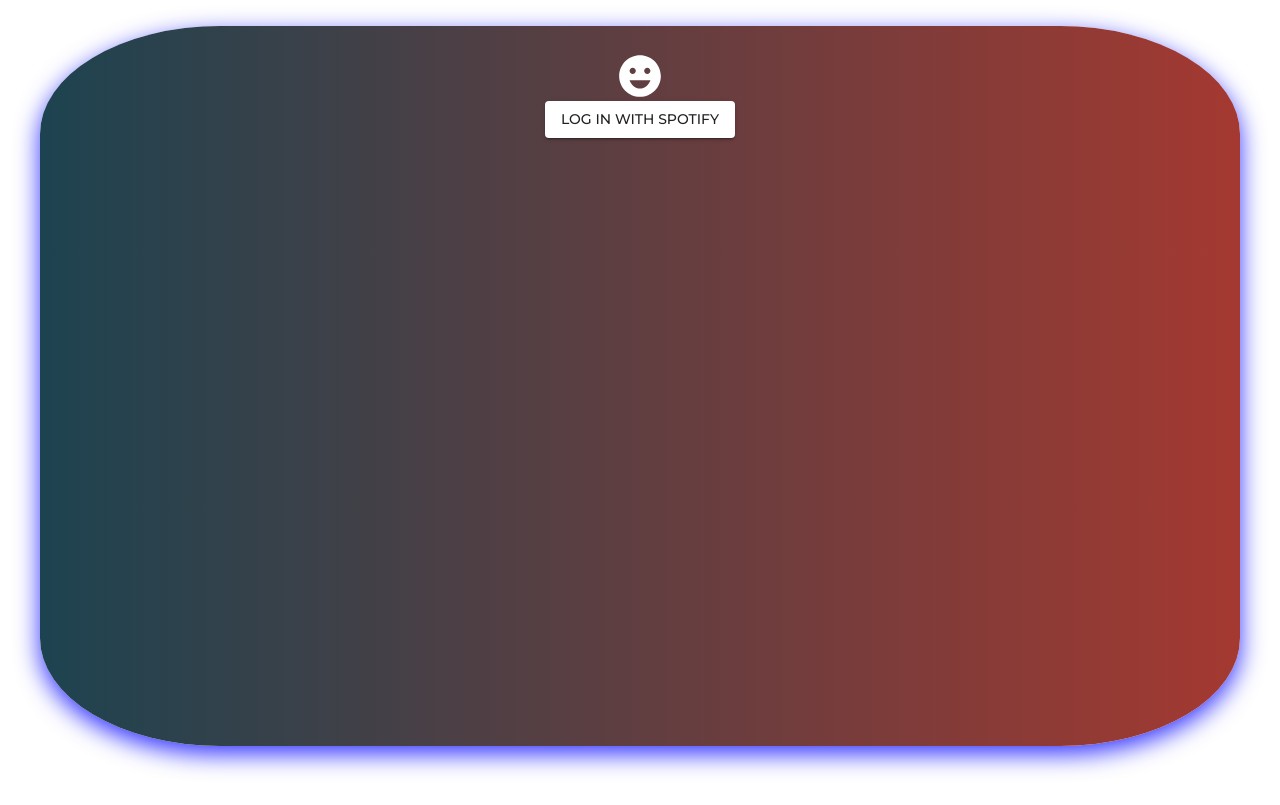
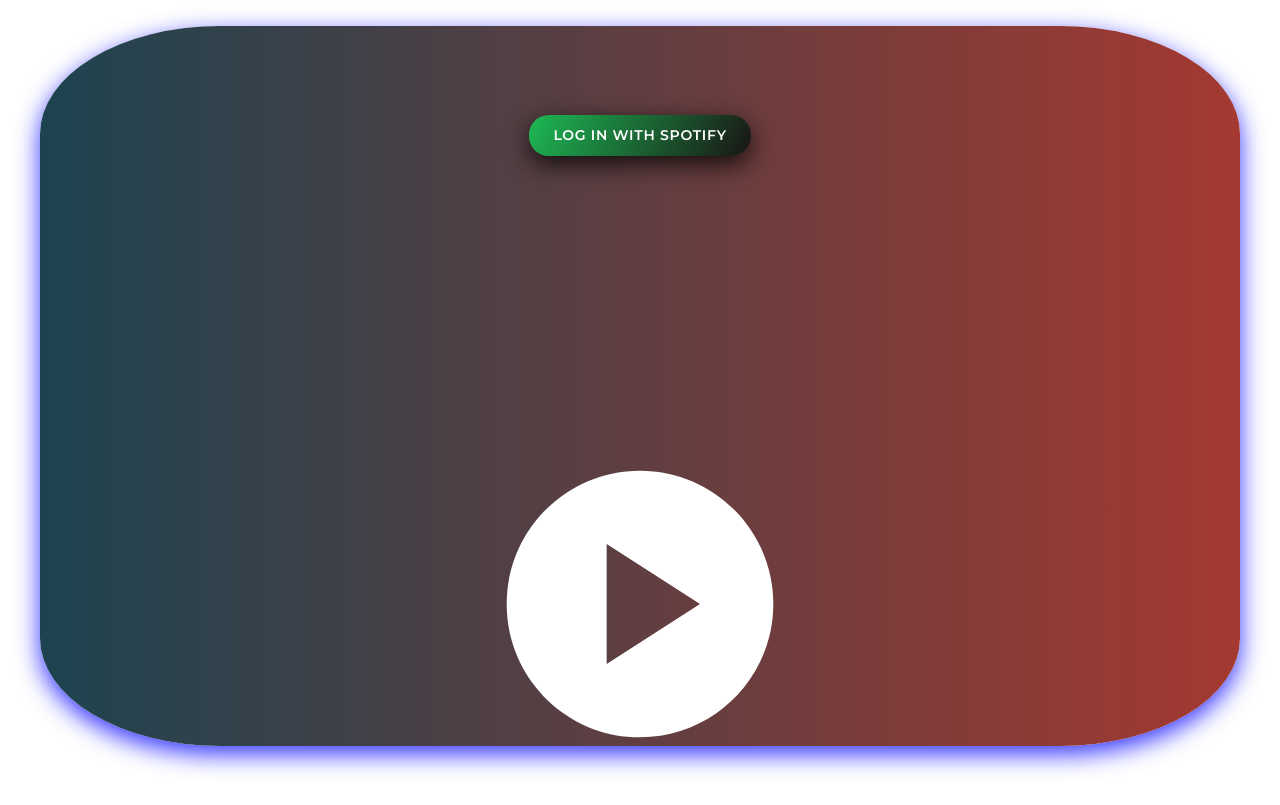
Before and after one commit to DanielleFiene/jamming, a React (Create React App) app: page / in a window 1280 px wide. Built offline with nearby package versions, Linux system fonts and the light colour scheme.

Commit message:
improved styles

```diff
--- a/src/App.js
+++ b/src/App.js
@@ -6,31 +6,10 @@ import Playlist from './components/Playlist';
 import { Container, Button, Grid, Typography, Box } from '@mui/material';
 import { loginWithSpotify, getAccessToken } from './components/SpotifyAuth';
 import axios from 'axios';
-import { createTheme, ThemeProvider } from '@mui/material/styles';
-import EmojiEmotionsIcon from '@mui/icons-material/EmojiEmotions';
+import { ThemeProvider } from '@mui/material/styles';
+import PlayCircleIcon from '@mui/icons-material/PlayCircle';
+import theme from './styles/StyleOverrides.js';
 import './styles/style.css';
-
-// Different font-style
-const theme = createTheme({
-  palette: {
-    text: {
-      primary: '#ffffff', // Set primary text color to white
-      secondary: '#cccccc', // Optional: Set secondary text color
-    },
-    primary: {
-      main: '#ffffff', // Set the primary color to white
-    },
-  },
-  typography: {
-    fontFamily: 'Montserrat, sans-serif',
-    fontWeightBold: 700, // Set bold font weight
-    // Set bold for specific variants if needed
-    h4: {
-      fontWeight: 700, // Make h4 bold
-    },
-    // Optionally, you can define other typography variants here
-  },
-});
 
 const App = () => {
   const [searchResults, setSearchResults] = useState([]);
@@ -146,7 +125,6 @@ const Home = ({
       }}
     >
       <Typography variant="h4" align="center" >
-      <EmojiEmotionsIcon style={{ verticalAlign: 'middle', fontSize: '50px', color: '#ffffff'}} />
     </Typography>
       <Grid container
         spacing={2}
@@ -158,10 +136,21 @@ const Home = ({
       >
         {!accessToken ? (
           <Grid item>
-            <Button variant="contained" onClick={handleLogin}>
+          <div style={{ display: 'flex', flexDirection: 'column', alignItems: 'center' }}>
+            <Button
+              variant="contained"
+              onClick={handleLogin}
+              sx={{
+                marginTop: '20%',
+              }}
+            >
               Log in with Spotify
             </Button>
-          </Grid>
+            <PlayCircleIcon
+              style={{ marginTop: '90%', fontSize: '20em', color: '#000000' }}
+            />
+          </div>
+        </Grid>
         ) : (
           <Grid container spacing={0} item xs={12}>
             {/* Wrap the grid items in a Box for separate positioning */}
--- a/src/components/SearchBar.js
+++ b/src/components/SearchBar.js
@@ -1,5 +1,7 @@
 import React, { useEffect, useState } from 'react';
 import { TextField, Button, Box, Grid } from '@mui/material';
+import InputAdornment from '@mui/material/InputAdornment';
+import SearchIcon from '@mui/icons-material/Search';
 import axios from 'axios';
 
 const SearchBar = ({ setSearchResults, accessToken }) => {
@@ -57,7 +59,7 @@ const SearchBar = ({ setSearchResults, accessToken }) => {
       <Grid item>
         <TextField
           label="Search Spotify"
-          variant="outlined"
+          variant="filled"
           value={query}
           onChange={(e) => setQuery(e.target.value)} // Livesearch
           onKeyDown={handleKeyDown}  // so we can hit the enter as well instead of just button click
@@ -65,6 +67,16 @@ const SearchBar = ({ setSearchResults, accessToken }) => {
             marginBottom: 2, // Spacing below the text field
             width: '100%', // Adjust this to control the width of the TextField
             maxWidth: '400px', // Max width for the TextField
+            '& .MuiInputBase-input': {
+            fontWeight: '600', // Set font weight of the input text
+      },
+          }}
+          InputProps={{
+            startAdornment: (
+              <InputAdornment position="start">
+                <SearchIcon/>
+              </InputAdornment>
+            ),
           }}
         />
       </Grid>
--- a/src/components/Track.js
+++ b/src/components/Track.js
@@ -14,13 +14,16 @@ const Track = ({ track, onAdd }) => {
         )}
       </ListItemAvatar>
       <ListItemText
-        primary={track.name} // Track name
+        primary={track.name} // Track name title of the song
         secondary={
           <>
             <div>Artist: {track.artists.map(artist => artist.name).join(', ')}</div>
             <div>Album: {track.album.name}</div> {/* Album name */}
           </>
         }
+        primaryTypographyProps={{
+          style: { fontWeight: 600 }, // Target song title font weight finally found it!
+        }}
       />
       <Grid container justifyContent="flex-end">
         <IconButton
--- a/src/components/Tracklist.js
+++ b/src/components/Tracklist.js
@@ -1,15 +1,32 @@
 import React from 'react';
-import { ListItem, IconButton, Grid } from '@mui/material';
-import RemoveCircleOutlineIcon from '@mui/icons-material/RemoveCircleOutline'; // Import the remove icon
+import { ListItem, ListItemAvatar, Avatar, ListItemText, IconButton, Grid } from '@mui/material';
+import RemoveCircleOutlineIcon from '@mui/icons-material/RemoveCircleOutline';
 
 const Tracklist = ({ tracks, onRemove }) => {
   return (
     <>
-      {tracks.map(track => (
+      {tracks.map(track => {
+        const albumImage = track.album.images[0]?.url; // Get the album image for each track
+
+        return (
           <ListItem key={track.id}>
-          <div>
-            <strong>{track.name}</strong> by {track.artists[0].name}
-          </div>
+            <ListItemAvatar>
+              {albumImage && (
+                <Avatar src={albumImage} alt={track.album.name} /> // Display album image as avatar
+              )}
+            </ListItemAvatar>
+            <ListItemText
+              primary={track.name} // Display the track name
+              secondary={
+                <>
+                  <div>Artist: {track.artists.map(artist => artist.name).join(', ')}</div>
+                  <div>Album: {track.album.name}</div> {/* Album name */}
+                </>
+              }
+              primaryTypographyProps={{
+                style: { fontWeight: 600 }, // Bold font for the song title
+              }}
+            />
             <Grid container justifyContent="flex-end">
               <IconButton
                 color="secondary"
@@ -20,7 +37,8 @@ const Tracklist = ({ tracks, onRemove }) => {
               </IconButton>
             </Grid>
           </ListItem>
-      ))}
+        );
+      })}
     </>
   );
 };
--- /dev/null
+++ b/src/styles/StyleOverrides.js
@@ -0,0 +1,49 @@
+import { createTheme } from '@mui/material/styles';
+
+const theme = createTheme({
+  palette: {
+    text: {
+      primary: '#ffffff',
+      secondary: '#ffffff',
+    },
+    primary: {
+      main: '#1DB954', // Spotify green for the primary color
+    },
+  },
+  typography: {
+    fontFamily: 'Montserrat, sans-serif',
+  },
+  components: {
+    MuiButton: {
+      styleOverrides: {
+        contained: {
+          background: 'linear-gradient(120deg, #1DB954, #191414)', // Spotify gradient color
+          color: '#ffffff',
+          fontWeight: '600',
+          borderRadius: '20px',
+          padding: '8px 24px',
+          textTransform: 'uppercase',
+          transition: 'ease-in, 0.3s',
+          boxShadow: '0 8px 24px rgba(0, 0, 0, 0.8)',
+          '&:hover': {
+            scale: '1.05',
+            boxShadow: '0 8px 24px rgba(0, 0, 0, 0.5)',
+          },
+        },
+      },
+    },
+    MuiIconButton: {
+      styleOverrides: {
+        root: {
+          color: '#1DB954', // Default Spotify green icon color
+          transition: 'background-color 0.3s ease',
+          '&:hover': {
+            backgroundColor: 'rgba(0, 0, 0, 0.4)', // Stronger hover effect
+          },
+        },
+      },
+    },
+  },
+});
+
+export default theme;
--- a/src/styles/style.css
+++ b/src/styles/style.css
@@ -1,7 +1,6 @@
 * {
     box-sizing: border-box;
+    line-height: 180%;
+    color: #ffffff;
+    letter-spacing: 0.05em;
 }
-
-body {
-    font-family: 'Montserrat', sans-serif;
-  }
```
Lines whose indentation alone changed are shown as unchanged.
